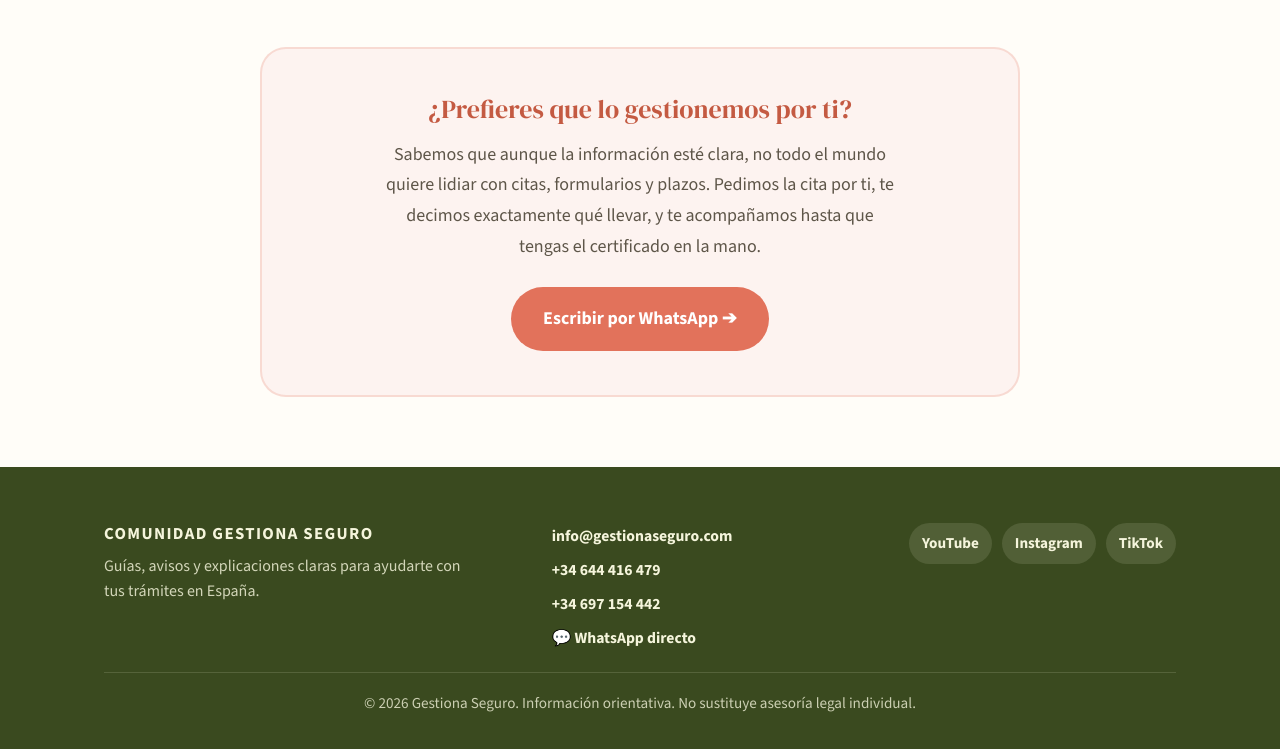
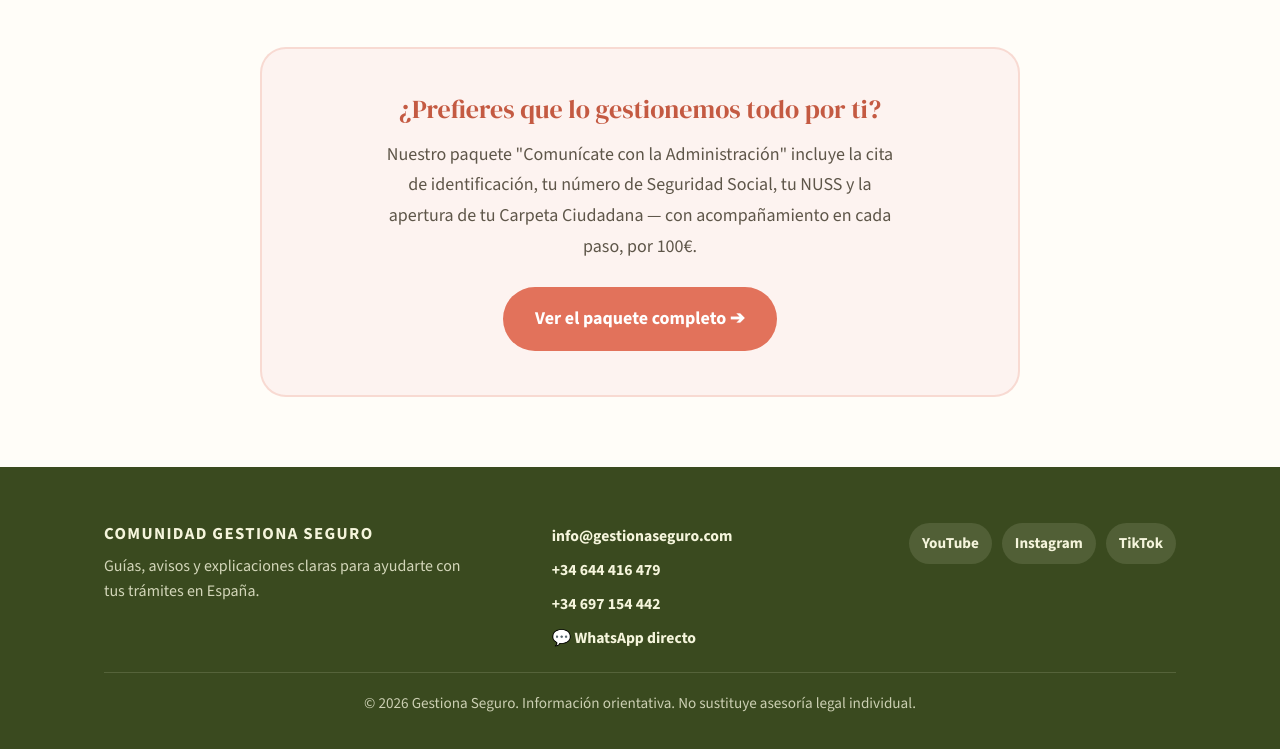
Before and after one commit to noranuzar/gestionaseguro, a plain HTML site: page guia-carpeta-ciudadana.html in a window 1280 px wide. Shown: the part 4992-5741 px from the top of the page. Drawn offline with nearby package versions, Linux system fonts and the light colour scheme.

Commit message:
Update guia-carpeta-ciudadana.html
Enlazar paquete Comunícate con la Administración en home, guía y test

```diff
--- a/guia-carpeta-ciudadana.html
+++ b/guia-carpeta-ciudadana.html
@@ -370,9 +370,9 @@ a { color: inherit; text-decoration: none; }
     </div>
 
     <div class="cta-servicio-final">
-      <h3>¿Prefieres que lo gestionemos por ti?</h3>
-      <p>Sabemos que aunque la información esté clara, no todo el mundo quiere lidiar con citas, formularios y plazos. Pedimos la cita por ti, te decimos exactamente qué llevar, y te acompañamos hasta que tengas el certificado en la mano.</p>
-      <a href="https://wa.me/34697154442?text=Hola%2C%20le%C3%AD%20la%20gu%C3%ADa%20de%20Carpeta%20Ciudadana%20y%20quiero%20que%20me%20ayud%C3%A9is%20con%20el%20certificado%20digital." class="btn-grande btn-grande--terracota" target="_blank" rel="noopener">Escribir por WhatsApp ➔</a>
+      <h3>¿Prefieres que lo gestionemos todo por ti?</h3>
+      <p>Nuestro paquete "Comunícate con la Administración" incluye la cita de identificación, tu número de Seguridad Social, tu NUSS y la apertura de tu Carpeta Ciudadana — con acompañamiento en cada paso, por 100€.</p>
+      <a href="paquete-comunicate-administracion.html" class="btn-grande btn-grande--terracota">Ver el paquete completo ➔</a>
     </div>
   </div>
 </section>
```
